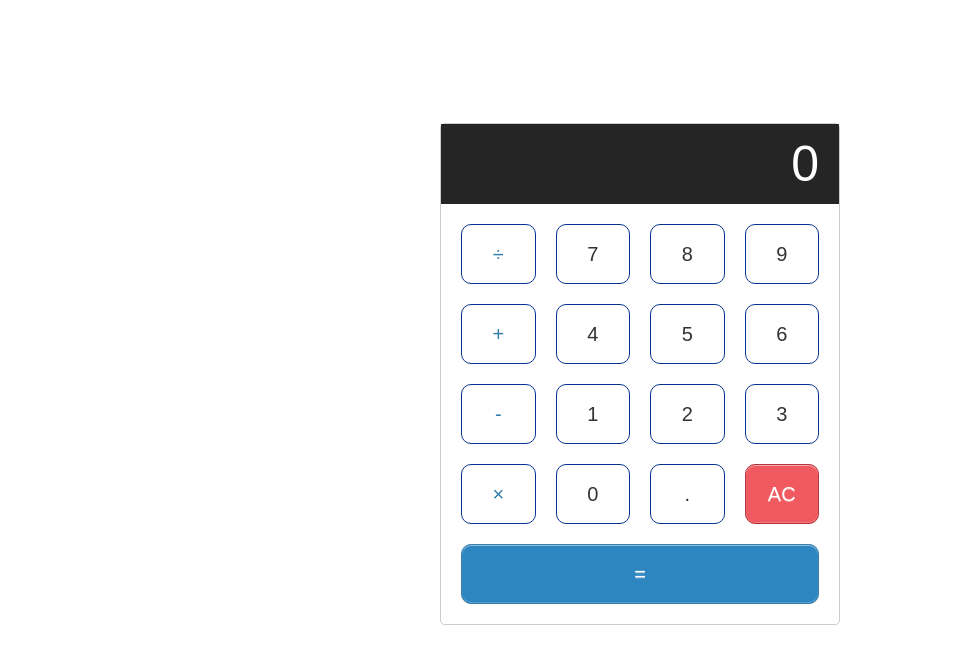
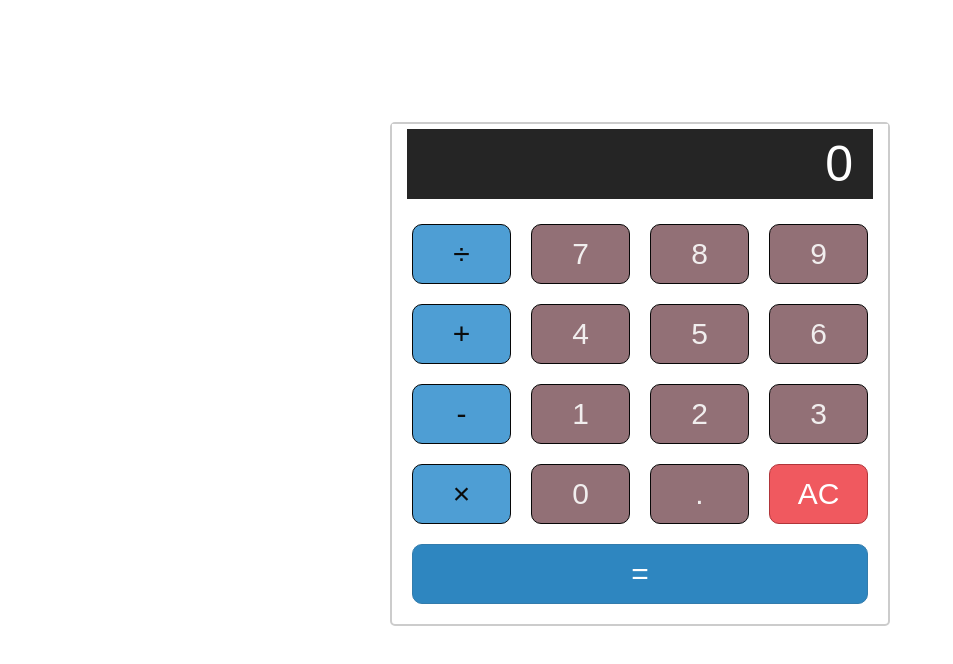
Before and after one commit to zakysyahab14/project-calculator, a plain HTML site: page index.html in a window 1280 px wide. Shown: the part 26-690 px from the top of the page, without its empty margins (0-953 px from the left). Drawn offline with Linux system fonts and the light colour scheme.

Commit message:
change layout

```diff
--- a/index.css
+++ b/index.css
@@ -12,13 +12,14 @@ html {
 }
 
 .calculator {
-    border: 1px solid #ccc;
+    border: 2px solid #ccc;
     border-radius: 5px;
     position: absolute;
     top: 50%;
     left: 50%;
     transform: translate(-50%, -50%);
-    width: 400px;
+    width: 500px;
+    background-color: #ffffff
 }
 
 .calculator-keys {
@@ -33,32 +34,35 @@ html {
     width: 100%;
     font-size: 5rem;
     height: 80px;
-    border: none;
+    border: solid 15px white;
+    border-top: solid 5px white;
+    border-bottom: solid 5px white;
     background-color: #252525;
     color: #fff;
     text-align: right;
     padding-right: 20px;
     padding-left: 10px;
+
 }
 
 button {
     height: 60px;
     background-color: #fff;
     border-radius: 10px;
-    border: 1px solid #063394;
-    background-color: transparent;
-    font-size: 2rem;
-    color: #333;
-    box-shadow: inset 0 0 0 1px rgba(255, 255, 255, .05), inset 0 1px 0 0 rgba(255, 255, 255, .45), inset 0 -1px 0 0 rgba(255, 255, 255, .15), 0 1px 0 0 rgba(255, 255, 255, .15);
-    text-shadow: 0 1px rgba(255, 255, 255, .4);
+    border: 1px solid #070707;
+    background-color: #927076;
+    font-size: 3rem;
+    color: rgb(241, 238, 238);
 }
 
 button:hover {
     background-color: #eaeaea;
+    color: black;
 }
 
 .operator {
-    color: #337cac;
+    color: #0b0c0c;
+    background-color: #4e9ed4;
 }
 
 .all-clear {
@@ -82,10 +86,3 @@ button:hover {
 .equal-sign:hover {
     background-color: #4e9ed4;
 }
-
-
-
-border {
-    border-color: #252525
-    grid-area: 5 / 1 / 6 / 5;
-}
```
